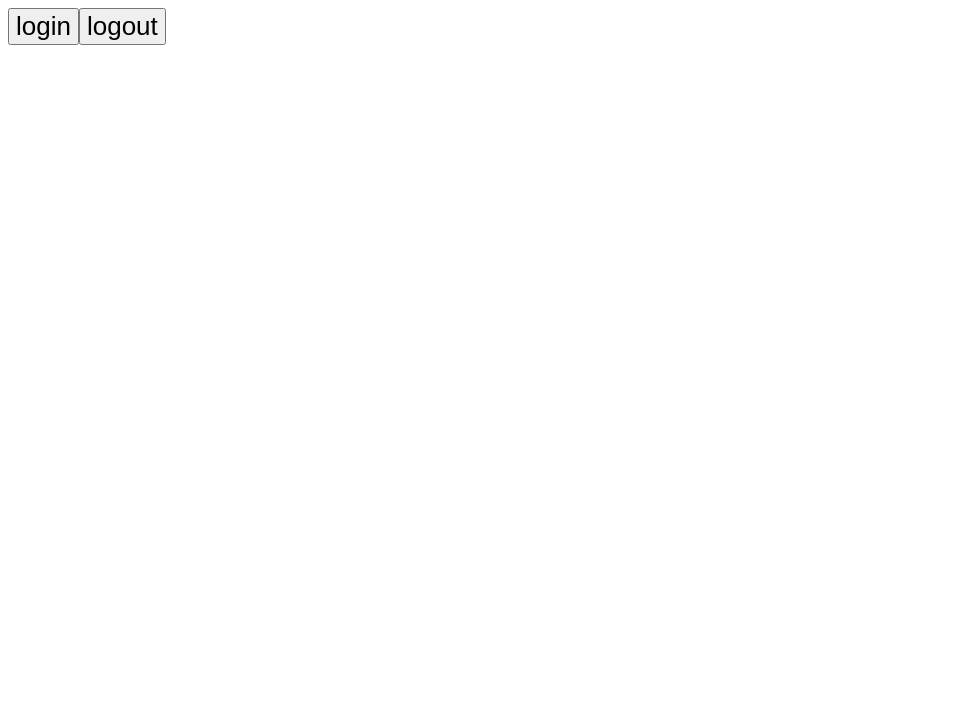
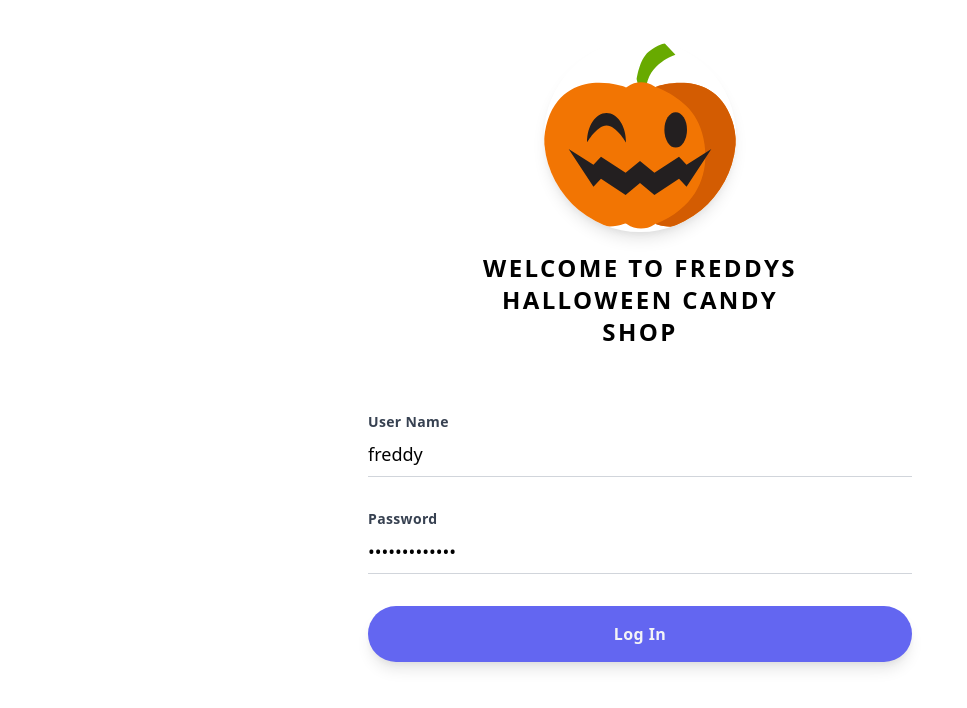
Before and after one commit to yanirmanor/MovieLoginHalloween, a React (Vite) app: page / in a window 1280 px wide. Shown: the top 708 px of the page, without its empty margins (0-967 px from the left). Built offline with nearby package versions, Linux system fonts and the light colour scheme.

Commit message:
Login page

```diff
--- a/src/App.css
+++ b/src/App.css
@@ -1,42 +1,10 @@
-.App {
-  text-align: center;
+@tailwind base;
+@tailwind components;
+@tailwind utilities;
+
+html,
+body,
+#root {
+  height: 100%;
+  width: 100%;
 }
-
-.App-logo {
-  height: 40vmin;
-  pointer-events: none;
-}
-
-@media (prefers-reduced-motion: no-preference) {
-  .App-logo {
-    animation: App-logo-spin infinite 20s linear;
-  }
-}
-
-.App-header {
-  background-color: #282c34;
-  min-height: 100vh;
-  display: flex;
-  flex-direction: column;
-  align-items: center;
-  justify-content: center;
-  font-size: calc(10px + 2vmin);
-  color: white;
-}
-
-.App-link {
-  color: #61dafb;
-}
-
-@keyframes App-logo-spin {
-  from {
-    transform: rotate(0deg);
-  }
-  to {
-    transform: rotate(360deg);
-  }
-}
-
-button {
-  font-size: calc(10px + 2vmin);
-}
--- a/src/App.jsx
+++ b/src/App.jsx
@@ -2,6 +2,7 @@ import React, { useState, useEffect } from "react";
 import { useMachine } from "@xstate/react";
 import { authMachine } from "./machines/auth";
 import "./App.css";
+import { Login } from "./components/login";
 
 function App() {
   const [state, send] = useMachine(authMachine);
@@ -10,6 +11,14 @@ function App() {
     console.log("state", state.value);
     console.log("context", state.context);
   }, [state]);
+
+  if (state.matches("logout")) {
+    return (
+      <div className="h-full w-full max-w-2xl m-auto">
+        <Login send={send} />
+      </div>
+    );
+  }
 
   return (
     <div>
--- /dev/null
+++ b/src/components/login.jsx
@@ -0,0 +1,80 @@
+import React, { useState } from "react";
+import PumpkinIcon from "../assets/pumpkin.svg";
+
+export const Login = ({ send }) => {
+  const [loginFrm, setLoginFrm] = useState({
+    username: "freddy",
+    password: "ElmStreet2019",
+  });
+
+  const handleSubmit = (event) => {
+    event.preventDefault();
+    send({ type: "LOGIN", data: loginFrm });
+  };
+
+  const handleChange = (e) => {
+    const { id, value } = e.target;
+    setLoginFrm((prevState) => ({
+      ...prevState,
+      [id]: value,
+    }));
+  };
+
+  return (
+    <div className="flex flex-col">
+      <div className="flex flex-wrap items-center flex-col">
+        <div className="mt-10 w-6/12 sm:w-4/12 px-4">
+          <img
+            className="shadow-lg rounded-full max-w-full h-auto align-middle border-none"
+            src={PumpkinIcon}
+            alt="Pumpkin"
+          />
+        </div>
+        <div className="mt-5 w-6/12 sm:w-6/12 text-2xl text-center font-bold uppercase tracking-widest">
+          Welcome to Freddys Halloween candy shop
+        </div>
+      </div>
+      <form className="m-8" onSubmit={handleSubmit}>
+        <div className="m-8">
+          <div className="flex justify-between items-center">
+            <div className="text-sm font-bold text-gray-700 tracking-wide">
+              User Name
+            </div>
+          </div>
+          <input
+            className="w-full text-lg py-2 border-b border-gray-300 focus:outline-none focus:border-indigo-500"
+            type="text"
+            placeholder="freddy"
+            value={loginFrm.username}
+            onChange={handleChange}
+          ></input>
+        </div>
+        <div className="m-8">
+          <div className="flex justify-between items-center">
+            <div className="text-sm font-bold text-gray-700 tracking-wide">
+              Password
+            </div>
+          </div>
+          <input
+            className="w-full text-lg py-2 border-b border-gray-300 focus:outline-none focus:border-indigo-500"
+            type="password"
+            placeholder="Enter your password"
+            value={loginFrm.password}
+            onChange={handleChange}
+          />
+        </div>
+        <div className="mx-8">
+          <button
+            value="submit"
+            type="submit"
+            className="bg-indigo-500 text-gray-100 p-4 w-full rounded-full tracking-wide
+                                font-semibold font-display focus:outline-none focus:shadow-outline hover:bg-indigo-600
+                                shadow-lg"
+          >
+            Log In
+          </button>
+        </div>
+      </form>
+    </div>
+  );
+};
```
Also changed, not shown: src/assets/pumpkin.svg (added).
